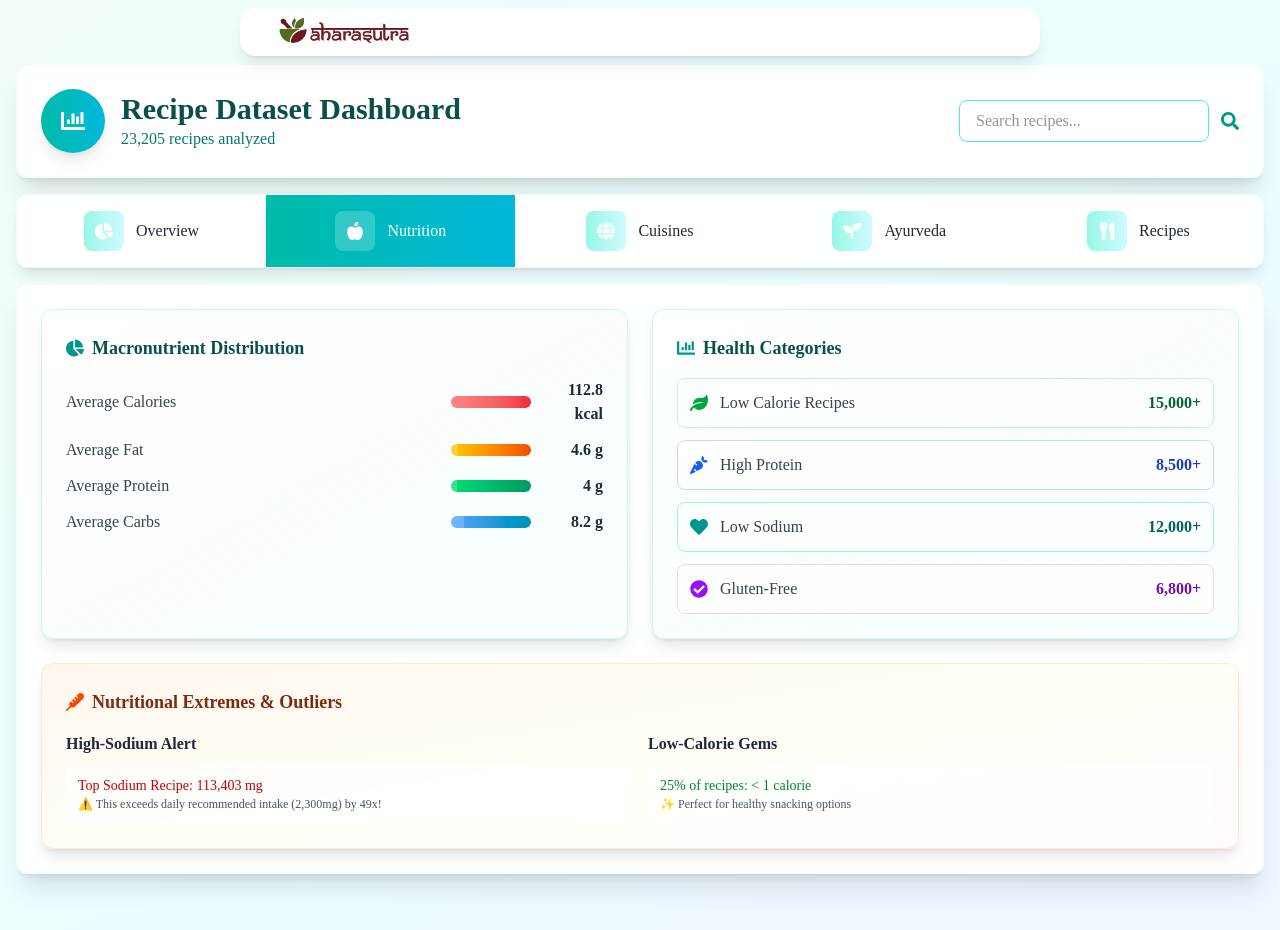
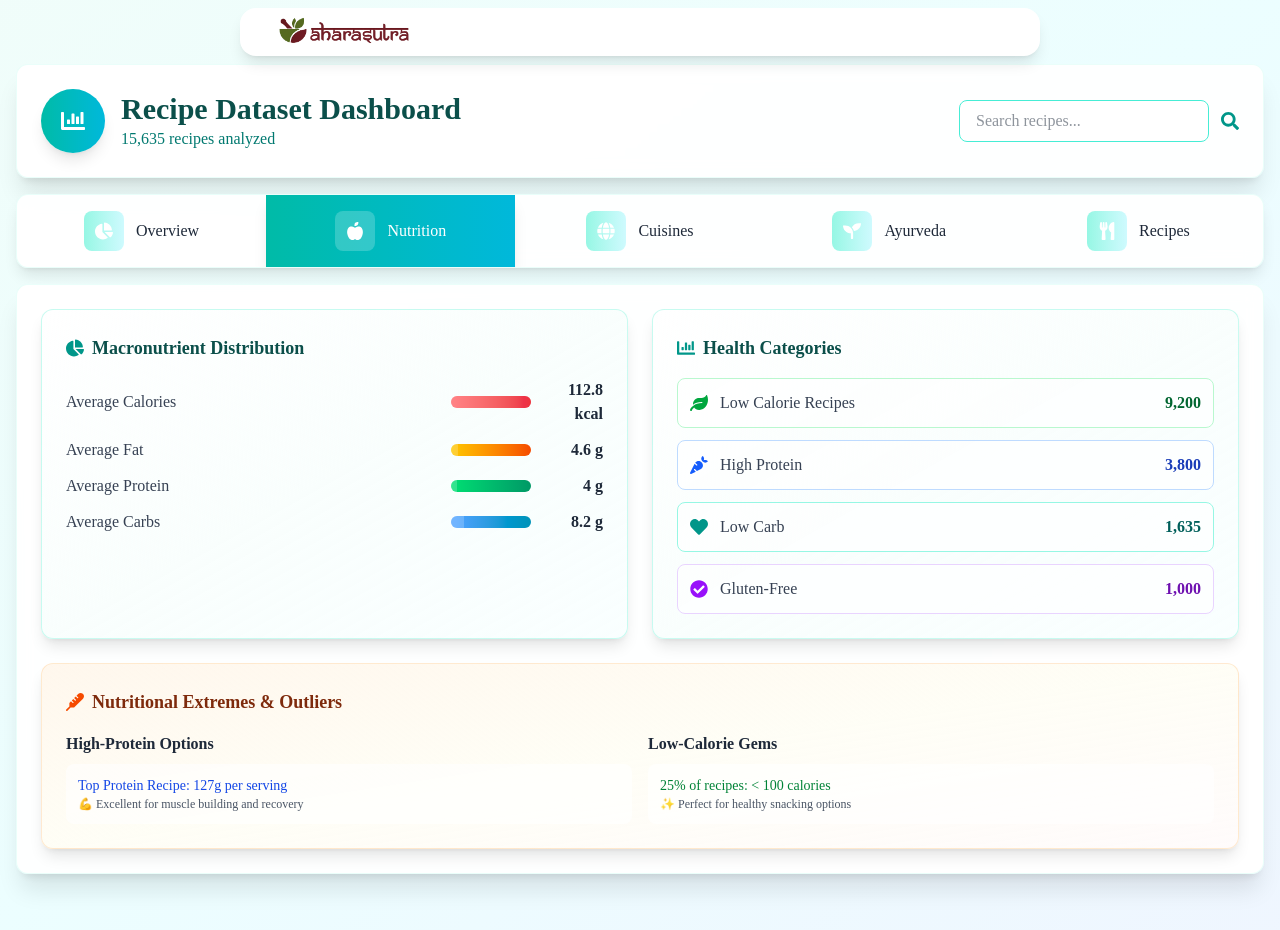
Before and after one commit to atharvjadhav215/AharaSutraView, a React (Vite) app: page /data-dashboard in a window 1280 px wide. Both pictures are taken after a click on the button "Nutrition". Built offline with nearby package versions, Linux system fonts and the light colour scheme; a web font is replaced by a local one.

Commit message:
Update dashboard

```diff
--- a/src/components/DataDashboard.jsx
+++ b/src/components/DataDashboard.jsx
@@ -1,5 +1,5 @@
 import React, { useState, useEffect } from "react";
-import { motion, AnimatePresence } from "framer-motion";
+import { AnimatePresence, motion } from "framer-motion";
 import { SAMPLE_FOOD_DATA } from "./Food";
 import {
   FaChartBar,
@@ -262,7 +262,6 @@ const DataDashboard = () => {
     fat: parseFloat(recipe.Fat_g) || 0,
     protein: parseFloat(recipe.Protein_g) || 0,
     carbs: parseFloat(recipe.Carbohydrates_g) || 0,
-    sodium: parseFloat(recipe.Sodium_mg) || 0,
     dosha: recipe.Dosha || "Unknown",
     rasa: recipe.Rasas || "Unknown",
     region: recipe.Region || "Unknown",
@@ -283,7 +282,7 @@ const DataDashboard = () => {
   const sampleData = {
     recipes: allRecipes.slice(0, 9), // Show first 9 recipes
     stats: {
-      totalRecipes: 23205,
+      totalRecipes: 15635,
       totalCuisines: 11,
       avgCalories: 112.8,
       avgFat: 4.6,
@@ -616,7 +615,7 @@ const DataDashboard = () => {
                   </li>
                   <li className="flex justify-between">
                     <span>Unique Ingredients:</span>
-                    <span className="font-medium">22,820</span>
+                    <span className="font-medium">15,420</span>
                   </li>
                 </ul>
               </div>
@@ -638,10 +637,8 @@ const DataDashboard = () => {
                     <span className="font-medium">0 - 127g</span>
                   </li>
                   <li className="flex justify-between">
-                    <span>Sodium:</span>
-                    <span className="font-medium text-red-600">
-                      0 - 113,403mg
-                    </span>
+                    <span>Carbs:</span>
+                    <span className="font-medium">0 - 1,200g</span>
                   </li>
                 </ul>
               </div>
@@ -668,18 +665,18 @@ const DataDashboard = () => {
                   </span>
                 </div>
                 <p className="text-sm text-gray-600">
-                  Italian cuisine dominates with ~5,196 recipes
+                  Italian cuisine dominates with ~3,500 recipes
                 </p>
               </div>
               <div className="bg-white/60 p-4 rounded-lg">
                 <div className="flex items-center gap-2 mb-2">
                   <FaThermometer className="text-orange-500" />
                   <span className="font-semibold text-gray-800">
-                    Nutrition Alert
+                    Nutrition Focus
                   </span>
                 </div>
                 <p className="text-sm text-gray-600">
-                  Some recipes have extreme sodium levels (113k+ mg)
+                  Balanced macronutrient distribution across all recipes
                 </p>
               </div>
               <div className="bg-white/60 p-4 rounded-lg">
@@ -787,25 +784,25 @@ const DataDashboard = () => {
                 {[
                   {
                     category: "Low Calorie Recipes",
-                    count: "15,000+",
+                    count: "9,200",
                     color: "green",
                     icon: FaLeaf,
                   },
                   {
                     category: "High Protein",
-                    count: "8,500+",
+                    count: "3,800",
                     color: "blue",
                     icon: FaCarrot,
                   },
                   {
-                    category: "Low Sodium",
-                    count: "12,000+",
+                    category: "Low Carb",
+                    count: "1,635",
                     color: "teal",
                     icon: FaHeart,
                   },
                   {
                     category: "Gluten-Free",
-                    count: "6,800+",
+                    count: "1,000",
                     color: "purple",
                     icon: FaCheckCircle,
                   },
@@ -846,14 +843,14 @@ const DataDashboard = () => {
             <div className="grid grid-cols-1 md:grid-cols-2 gap-4">
               <div className="space-y-2">
                 <h4 className="font-semibold text-gray-800">
-                  High-Sodium Alert
+                  High-Protein Options
                 </h4>
                 <div className="bg-white/60 p-3 rounded-lg">
-                  <p className="text-sm text-red-700 font-medium">
-                    Top Sodium Recipe: 113,403 mg
+                  <p className="text-sm text-blue-700 font-medium">
+                    Top Protein Recipe: 127g per serving
                   </p>
                   <p className="text-xs text-gray-600">
-                    ⚠️ This exceeds daily recommended intake (2,300mg) by 49x!
+                    💪 Excellent for muscle building and recovery
                   </p>
                 </div>
               </div>
@@ -863,7 +860,7 @@ const DataDashboard = () => {
                 </h4>
                 <div className="bg-white/60 p-3 rounded-lg">
                   <p className="text-sm text-green-700 font-medium">
-                    25% of recipes: &lt; 1 calorie
+                    25% of recipes: &lt; 100 calories
                   </p>
                   <p className="text-xs text-gray-600">
                     ✨ Perfect for healthy snacking options
@@ -970,21 +967,21 @@ const DataDashboard = () => {
                   description: "Air & Space",
                   color: "from-blue-400 to-cyan-600",
                   foods: "Warm, moist, grounding",
-                  count: "8,500+",
+                  count: "5,200",
                 },
                 {
                   name: "Kapha",
                   description: "Earth & Water",
                   color: "from-green-400 to-emerald-600",
                   foods: "Light, warm, stimulating",
-                  count: "7,200+",
+                  count: "5,200",
                 },
                 {
                   name: "Pitta",
                   description: "Fire & Water",
                   color: "from-red-400 to-orange-600",
                   foods: "Cool, sweet, bitter",
-                  count: "7,500+",
+                  count: "5,235",
                 },
               ].map((dosha, index) => (
                 <motion.div
@@ -1020,12 +1017,12 @@ const DataDashboard = () => {
             </h3>
             <div className="grid grid-cols-2 md:grid-cols-4 lg:grid-cols-6 gap-3">
               {[
-                { rasa: "Madhura", count: "8,500+", color: "yellow" },
-                { rasa: "Amla", count: "4,200+", color: "green" },
-                { rasa: "Lavana", count: "6,800+", color: "red" },
-                { rasa: "Katu", count: "3,500+", color: "orange" },
-                { rasa: "Tikta", count: "2,800+", color: "purple" },
-                { rasa: "Kashaya", count: "3,200+", color: "teal" },
+                { rasa: "Madhura", count: "3,000", color: "yellow" },
+                { rasa: "Amla", count: "2,635", color: "green" },
+                { rasa: "Lavana", count: "2,500", color: "red" },
+                { rasa: "Katu", count: "2,500", color: "orange" },
+                { rasa: "Tikta", count: "2,500", color: "purple" },
+                { rasa: "Kashaya", count: "2,500", color: "teal" },
               ].map((item, index) => (
                 <motion.div
                   key={item.rasa}
@@ -1136,7 +1133,7 @@ const DataDashboard = () => {
               {[
                 "Under 200 Cal",
                 "High Protein",
-                "Low Sodium",
+                "Low Carb",
                 "Gluten-Free",
                 "Vegan",
               ].map((filter) => (
```
